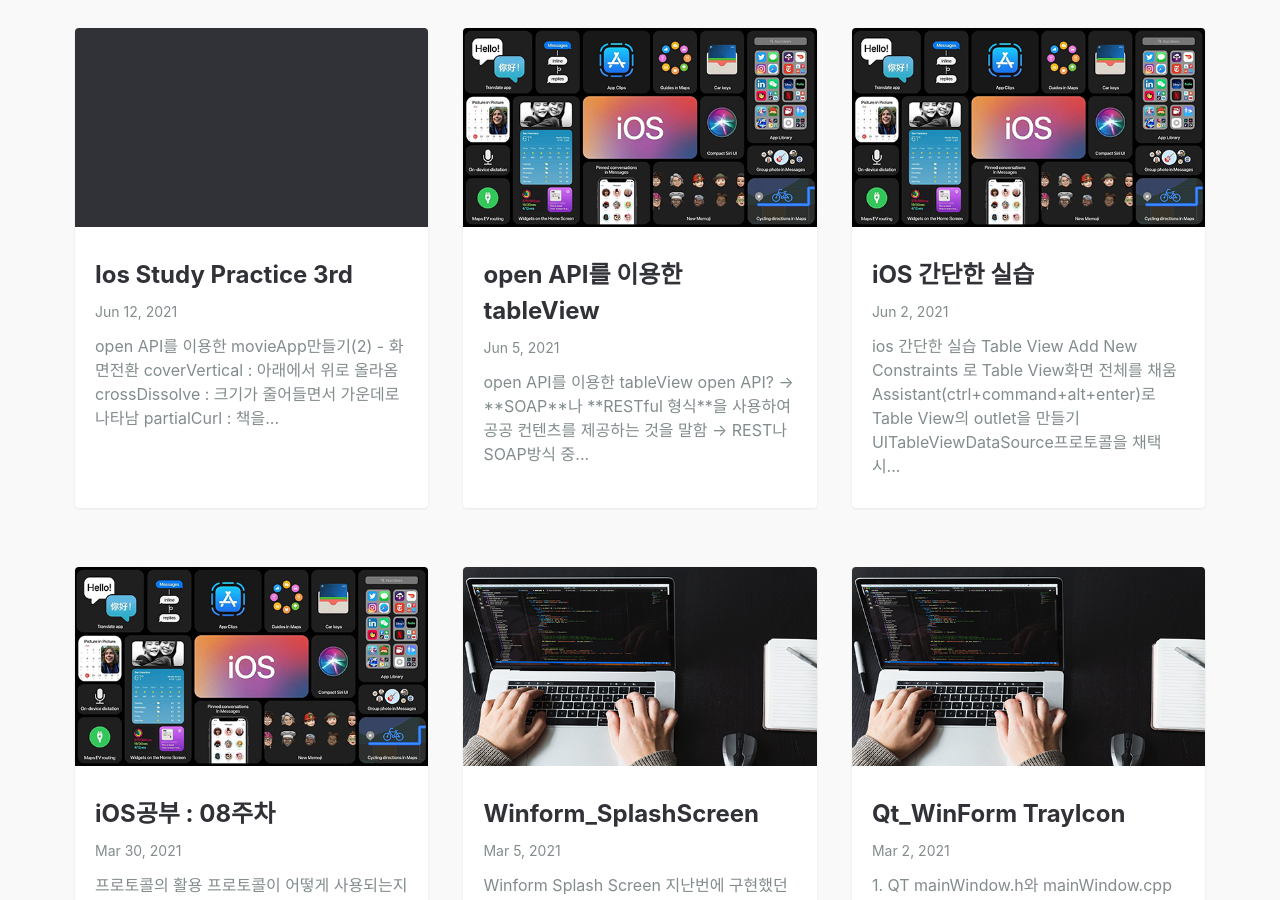
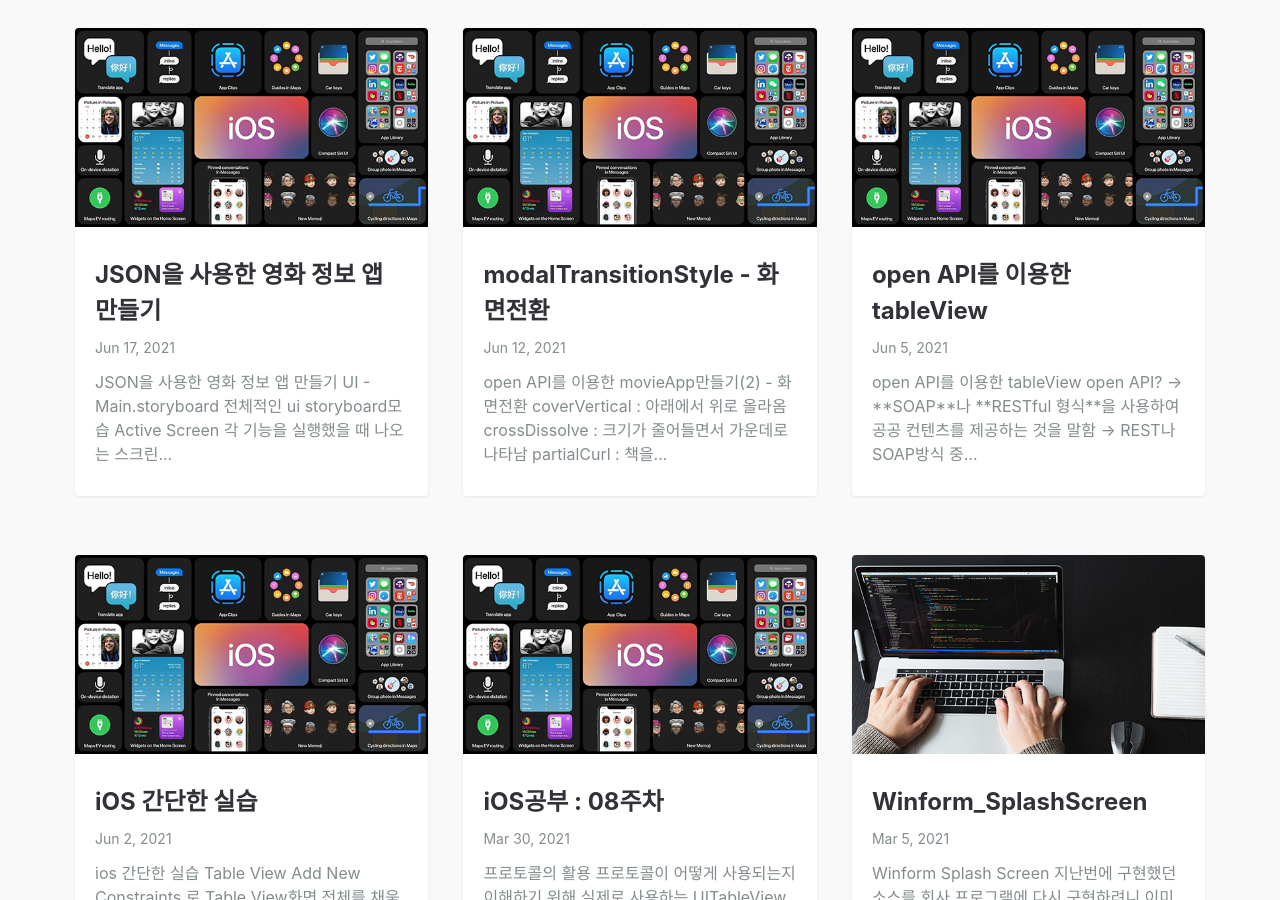
Before and after one commit to Yeji-Jang1210/Yeji-Jang1210.github.io, a Jekyll site: the page built from index.md, in a window 1280 px wide and 900 px high, scrolled down 628 px. Built offline with Jekyll 4.4.1, drawn with Linux system fonts in a browser that asks for light colours; part of the change alters nothing that is shown.

Commit message:
modifies posts and posting iOS study practice 4th

````diff
--- a/_posts/iOS-study/2021-06-12-iOS-study-practice-3rd.md
+++ b/_posts/iOS-study/2021-06-12-iOS-study-practice-3rd.md
@@ -1,3 +1,10 @@
+---
+layout : post
+title : "modalTransitionStyle - 화면전환"
+featured-img: ios-study
+categories : [iOS]
+---
+
 # open API를 이용한 movieApp만들기(2) - 화면전환
 
 1. coverVertical : 아래에서 위로 올라옴
--- /dev/null
+++ b/_posts/iOS-study/2021-06-17-iOS-study-practice-4th.md
@@ -0,0 +1,393 @@
+---
+layout : post
+title : "JSON을 사용한 영화 정보 앱 만들기"
+featured-img: ios-study
+categories : [iOS]
+---
+
+# JSON을 사용한 영화 정보 앱 만들기
+
+# UI - Main.storyboard
+
+---
+
+전체적인 ui storyboard모습
+
+![Untitled]({{"/assets/img/posting/Study_iOS_img/2021-06-17-iOS-study-practice-4th/Untitled.png" | relative_url}})
+
+# Active Screen
+
+---
+
+각 기능을 실행했을 때 나오는 스크린
+
+- viewController에서 각 셀을 눌렀을 경우 naver에서 영화를 검색한다.
+- theater 탭 컨트롤 터치 시 네이버 map에서 영화관을 검색한다.
+- cinema 탭 컨트롤 터치 시 각 영화관 버튼이 나오고 버튼 클릭시 모바일 웹 페이지로 이동한다.
+
+![Untitled1]({{"/assets/img/posting/Study_iOS_img/2021-06-17-iOS-study-practice-4th/Untitled1.png" | relative_url}})
+
+# 영화 진흥 위원회 API
+
+---
+
+영화 진흥 위원회는 영화 정보와 박스 오피스 API를 제공하고 있다.
+
+위 앱에서는 일별 박스오피스를 사용했지만 그 외에 목록과 상세정보 API도 제공하고 있다.
+
+![Untitled2]({{"/assets/img/posting/Study_iOS_img/2021-06-17-iOS-study-practice-4th/Untitled2.png" | relative_url}})
+
+제공 서비스에 들어가면 REST와 SOAP방식별 기본 요청 URL과 parameter사용법이 나와있다.
+
+![Untitled3]({{"/assets/img/posting/Study_iOS_img/2021-06-17-iOS-study-practice-4th/Untitled3.png" | relative_url}})
+
+아래는 영화진흥위원회 API 서비스 이용안내이다.
+
+![Untitled4]({{"/assets/img/posting/Study_iOS_img/2021-06-17-iOS-study-practice-4th/Untitled4.png" | relative_url}})
+
+# 주요기술 및 추가한 소스
+
+---
+
+![Untitled5]({{"/assets/img/posting/Study_iOS_img/2021-06-17-iOS-study-practice-4th/Untitled5.png" | relative_url}})
+
+![Untitled6]({{"/assets/img/posting/Study_iOS_img/2021-06-17-iOS-study-practice-4th/Untitled6.png" | relative_url}})
+
+# 주요 소스코드
+
+---
+
+## viewController.swift
+
+```swift
+//
+//  ViewController.swift
+//  MovieJYJ
+//
+//  Created by 소프트웨어컴퓨터 on 2021/05/24.
+//
+import UIKit
+//json으로 가져온 데이터에 관련된 구조체들
+struct MovieData : Codable{
+    let boxOfficeResult : BoxOfficeResult
+}
+struct BoxOfficeResult : Codable{
+    let dailyBoxOfficeList : [DailyBoxOfficeList]
+}
+struct DailyBoxOfficeList : Codable{
+    let movieNm : String
+    let audiCnt : String
+    let rank : String
+    let rankInten : String
+}
+class ViewController: UIViewController,UITableViewDelegate,UITableViewDataSource {
+    @IBOutlet weak var table: UITableView!
+    var movieData : MovieData?
+	//영화진흥위원회의 API url입력
+    var movieURL = "https://www.kobis.or.kr/kobisopenapi/webservice/rest/boxoffice/searchDailyBoxOfficeList.json?key=2be0eea1573fd8856398115845381a81&targetDt="//20210525
+	//로드시 실행되는 함수
+    override func viewDidLoad() {
+        super.viewDidLoad()
+        table.delegate = self
+        table.dataSource = self
+
+		//로드시 API URL뒤에 날짜 추가
+        movieURL += makeYesterdayString()
+		//API 데이터 가져옴
+        getData()
+    }
+    func makeYesterdayString() -> String
+    {
+		//전날 일자로 가져온다.
+        let y = Calendar.current.date(byAdding: .day, value: -1, to: Date())!
+        let dateF = DateFormatter()
+		//데이터 포맷형식
+        dateF.dateFormat = "yyyyMMdd"
+		//string형식으로 변경
+        let day = dateF.string(from: y)
+        return day
+    }
+    func getData(){
+        //1. URL 만들기
+        if let url = URL(string:movieURL){
+            //2. Session만들기
+            let session = URLSession(configuration:.default)
+            //3. URLSession 인스턴스에게 task주기
+            let task = session.dataTask(with: url) { (data, response, error) in
+                if error != nil{
+                    print(error!)
+                    return
+                }
+                if let JSONdata = data{ //data is Optional Type
+                    //print(JSONdata)
+                    let dataString = String(data:JSONdata,encoding: .utf8)
+                    print(dataString!)
+                    let decoder = JSONDecoder()
+                    do{ //error handling
+                        let decodeData = try decoder.decode(MovieData.self, from: JSONdata)  //.self : static metatype
+                        self.movieData = decodeData //uses self. inside closure
+						//DispatchQueue : 앱의 기본 스레드 및 백그라운드 스레드에서 작업 실행을 순차,동시처리로 관리하는 개체
+                        DispatchQueue.main.async{	//async으로 비동기적 실행
+                            self.table.reloadData()
+                        }
+                    }catch{
+                        print(error)	//error출력
+                    }
+                }
+            }
+            //task 시작하기(task.resume())
+            task.resume()
+        }
+    }
+	//ViewController에게 segue가 수행될 예정임을 알리는 함수
+    override func prepare(for segue: UIStoryboardSegue, sender: Any?) {
+        /* let dest = segue.destination as! DetailViewController   //segue.destination을 DetailViewController형으로 캐스팅
+    	dest.movieName = "영화이름" */
+		//destination프로퍼티는 segue가 목적지를 접근하는 컨트롤러임 ( as?로 다운캐스팅)
+        guard let dest = segue.destination as? DetailViewController else{ return }
+        //dest.movieName = "영화이름"
+		//선택된 테이블의 인덱스
+        let myIndexPath = table.indexPathForSelectedRow!
+        let row = myIndexPath.row
+		//dest는 DetailViewController이므로 movieName변수에 접근이 가능함
+        dest.movieName = (movieData?.boxOfficeResult.dailyBoxOfficeList[row].movieNm)!
+    }
+    func tableView(_ tableView: UITableView, numberOfRowsInSection section: Int) -> Int {
+		//영화진흥위원회에서 제공하는 데이터 (movieData)의 dailyBoxOfficeList의 개수를 반환
+		//guard let으로 count 사용가능(false일 경우 중괄호 수행)
+        guard let count = movieData?.boxOfficeResult.dailyBoxOfficeList.count else { return 0 }
+		//반환형 : Int
+        return count
+    }
+    func tableView(_ tableView: UITableView, cellForRowAt indexPath: IndexPath) -> UITableViewCell {
+		//다운캐스팅으로 custom tableView cell을 cell에 적용(강제언레핑)
+        let cell = tableView.dequeueReusableCell(withIdentifier: "myCell", for: indexPath) as! MyTableViewCell
+		//cell의 movieName라벨의 text의 값(dailyBoxOfficeList 구조체 프로퍼티) 대입
+        cell.movieName.text = movieData?.boxOfficeResult.dailyBoxOfficeList[indexPath.row].movieNm
+		//cell의 movieRank라벨의 text의 값(dailyBoxOfficeList 구조체 프로퍼티) 대입
+        cell.movieRank.text = movieData?.boxOfficeResult.dailyBoxOfficeList[indexPath.row].rank
+		//cell의 movierankIntecnt라벨의 text의 값(dailyBoxOfficeList 구조체 프로퍼티) 대입
+        cell.rankIntencnt.text = movieData?.boxOfficeResult.dailyBoxOfficeList[indexPath.row].rankInten
+        if let cnt = movieData?.boxOfficeResult.dailyBoxOfficeList[indexPath.row].audiCnt{
+            let numF = NumberFormatter()
+			//천단위 구분기호 적용
+            numF.numberStyle = .decimal
+			//Int로 형변환 후 강제 언래핑
+            let aCount = Int(cnt)!
+			//numberStyle을 aCount에 적용후 string으로 형변환, 뒤에 '명'까지 합해줌
+            let result = numF.string(for:aCount)!+" 명"
+            cell.movAudiCnt.text = "누적 관람객 수 : \(result)"
+        }
+		//1,2,3위에 라벨 배경색을 변경하는 함수(구현)
+        rankColor(cell : cell)
+		//순위가 올라갔는지 떨어졌는지 이미지 표시하는 함수(구현)
+        loadRankInTenImg(cell : cell)
+        return cell
+    }
+    func tableView(_ tableView : UITableView, heightForRowAt indexPath : IndexPath)->CGFloat{
+		//cell의 높이를 고정해줌
+        return 100
+    }
+    func numberOfSections(in tableView: UITableView) -> Int {
+		//세션의 개수를 지정
+        return 1
+    }
+    func tableView(_ tableView: UITableView, didSelectRowAt indexPath: IndexPath) {
+        //print(indexPath.description)
+    }
+    func tableView(_ tableView : UITableView, titleForHeaderInSection section:Int)->String?{
+     	//세션의 header에 들어갈 text 적용 - 박스오피스(영화진흥위원회제공:20210608)
+		return "박스오피스(영화진흥위원회제공:"+makeYesterdayString()+")"
+    }
+    func rankColor(cell : MyTableViewCell){
+        if let c = cell.movieRank.text
+        {
+			//string형 c를 Int로 형변환
+            switch Int(c)
+            {
+				//1등
+                case 1:
+					//movieRank라벨의 backgroundColor의 색을 지정
+                    cell.movieRank.backgroundColor = UIColor(red: 255/255, green: 84/255, blue: 69/255, alpha: 1.0)
+                case 2:
+                    cell.movieRank.backgroundColor = UIColor(red: 255/255, green: 168/255, blue: 69/255, alpha: 1.0)
+                case 3:
+                    cell.movieRank.backgroundColor = UIColor(red: 255/255, green: 224/255, blue: 69/255, alpha: 1.0)
+                default:
+                    cell.movieRank.backgroundColor = UIColor(red: 217/255, green: 217/255, blue: 217/255, alpha: 1.0)
+            }
+        }
+    }
+    func loadRankInTenImg(cell:MyTableViewCell){
+        var imgName : String = ""
+		//guard let을 이용한 옵셔널 언래핑
+        guard let c = Int(cell.rankIntencnt.text!) else { return }
+		//순위가 올랐을 경우
+        if(c > 0){
+            imgName = "up.png" | relative_url}}"
+        }else if(c < 0){	//떨어졌을경우
+            imgName = "down.png" | relative_url}}"
+        }else{				//변동없음
+            imgName = "zero.png" | relative_url}}"
+        }
+		//cell의 rankIntenimage의 image(?.로 옵셔널체이닝 사용)에 적용할 이미지 추가
+        cell.rankIntenimg?.image = UIImage(named: imgName)
+    }
+}
+```
+
+## MyTableViewCell.swift
+
+---
+
+```swift
+//
+//  MyTableViewCell.swift
+//  MovieJYJ
+//
+//  Created by 소프트웨어컴퓨터 on 2021/05/24.
+//
+import UIKit
+class MyTableViewCell: UITableViewCell {
+	//custom tableView cell의 컨트롤들
+    @IBOutlet weak var rankIntencnt: UILabel!
+    @IBOutlet weak var rankIntenimg: UIImageView!
+    @IBOutlet weak var movieName: UILabel!
+    @IBOutlet weak var movieRank: UILabel!
+    @IBOutlet weak var movAudiCnt: UILabel!
+
+	//로드시 호출되는 함수
+	override func awakeFromNib() {
+        super.awakeFromNib()
+        // Initialization code
+    }
+    override func setSelected(_ selected: Bool, animated: Bool) {
+		//선택한 상대가 바뀔때마다 호출
+        super.setSelected(selected, animated: animated)
+        // Configure the view for the selected state
+    }
+}
+```
+
+## DetailViewController.swift
+
+---
+
+```swift
+//
+//  DetailViewController.swift
+//  MovieJYJ
+//
+//  Created by 소프트웨어컴퓨터 on 2021/06/01.
+//
+import UIKit
+import WebKit
+class DetailViewController: UIViewController {
+    @IBOutlet weak var nameLabel: UILabel!
+    @IBOutlet weak var webView: WKWebView!
+    var movieName = ""
+    override func viewDidLoad() {
+        super.viewDidLoad()
+        //nameLabel.text = movieName
+        navigationItem.title = movieName
+        //url뒤에 해당 row의 영화 이름을 추가
+        let urlKorString = "https://search.naver.com/search.naver?where=nexearch&sm=top_hty&fbm=0&ie=utf8&query="+movieName
+        //쿼리 URL구성 요소에서 허용되는 문자 집합을 반환한다.
+        let urlString = urlKorString.addingPercentEncoding(withAllowedCharacters: .urlQueryAllowed)!
+        guard let url = URL(string:urlString) else { return }
+        let request = URLRequest(url:url)
+        webView.load(request)
+    }
+}
+```
+
+## MapViewController.swift
+
+---
+
+```swift
+//
+//  MapViewController.swift
+//  MovieJYJ
+//
+//  Created by 소프트웨어컴퓨터 on 2021/06/01.
+//
+import UIKit
+//webView사용을 위한 WebKit포함
+import WebKit
+class MapViewController: UIViewController {
+    @IBOutlet weak var webView: WKWebView!
+    override func viewDidLoad() {
+        super.viewDidLoad()
+        //한글이 들어간 URL은 인식에 오류가 있음->.urlQueryAllowed를 사용해
+        //쿼리 URL구성 요소에 허용되는 문자집합 반환
+       let urlKorString = "https://map.naver.com/v5/search/영화관"
+       let urlString = urlKorString.addingPercentEncoding(withAllowedCharacters: .urlQueryAllowed)!
+       guard let url = URL(string:urlString) else { return }
+       let request = URLRequest(url:url)
+       webView.load(request)
+    }
+}
+```
+
+## CinemaViewController.swift
+
+---
+
+```swift
+//
+//  CinemaViewController.swift
+//  MovieJYJ
+//
+//  Created by 소프트웨어컴퓨터 on 2021/06/10.
+//
+
+import UIKit
+
+class CinemaViewController: UIViewController {
+    var cinemaSite = ""	//시네마의 url을 담는 변수 초기화
+    @IBAction func actLotteCinema(_ sender: UIButton) {	//buttonLotte의 액션함수(클릭시 함수가 호출됨)
+        cinemaSite = "https://www.lottecinema.co.kr/NLCMW"	//url에 롯데시네마 모바일 웹 사이트 대입
+    }
+    @IBAction func actCGV(_ sender: UIButton) {		//buttonCGV의 액션함수
+        cinemaSite = "https://m.cgv.co.kr"    }		//CGV의 모바일 웹 사이트가 대입됨
+    @IBAction func actMegaBox(_ sender: UIButton) {	//buttonMegaBox의 액션함수
+        cinemaSite = "https://m.megabox.co.kr"    }	//Megabox 웹 홈페이지 사이트 대입
+//다른 viewController로 값을 전송하는 prepare 함수 구현
+//지금의 viewController와 이동할 viewController사이 segue가 연결되어있어야한다.
+    override func prepare(for segue: UIStoryboardSegue, sender: Any?) {
+//guard let으로 옵셔널 바인딩과 as?를 사용해 넘겨줄 viewController로 다운캐스팅
+       guard let dest = segue.destination as? CinemaSiteViewController else{ return }
+       dest.SiteURL = cinemaSite  //viewController의 SiteURL변수에 선택된 url대입
+    }
+}
+```
+
+## CinemaSiteViewController.swift
+
+---
+
+```swift
+//
+//  cinemaSiteViewController.swift
+//  MovieJYJ
+//
+//  Created by 소프트웨어컴퓨터 on 2021/06/10.
+//
+
+import UIKit
+
+import WebKit	//WebView를 사용하기 위한 WebKit추가
+
+class CinemaSiteViewController: UIViewController {
+    var SiteURL = ""	//URL변수 초기화
+    @IBOutlet weak var CinemaSite: WKWebView!
+    override func viewDidLoad() { //View가 load됨
+        super.viewDidLoad()	//상속받은 UIViewController의 viewDidLoad()함수 호출
+        let urlString = SiteURL	//SiteURL값을 대입
+        guard let url = URL(string:urlString) else { return }  //옵셔널 바인딩으로 url을 넘겨줌
+        let request = URLRequest(url:url)
+        CinemaSite.load(request)        //사이트를 불러옴
+    }
+}
+```
````
Also changed, not shown: assets/img/posting/Study_iOS_img/2021-06-17-iOS-study-practice-4th/Untitled.png (added), assets/img/posting/Study_iOS_img/2021-06-17-iOS-study-practice-4th/Untitled1.png (added), assets/img/posting/Study_iOS_img/2021-06-17-iOS-study-practice-4th/Untitled2.png (added), assets/img/posting/Study_iOS_img/2021-06-17-iOS-study-practice-4th/Untitled3.png (added), assets/img/posting/Study_iOS_img/2021-06-17-iOS-study-practice-4th/Untitled4.png (added), assets/img/posting/Study_iOS_img/2021-06-17-iOS-study-practice-4th/Untitled5.png (added), assets/img/posting/Study_iOS_img/2021-06-17-iOS-study-practice-4th/Untitled6.png (added).
